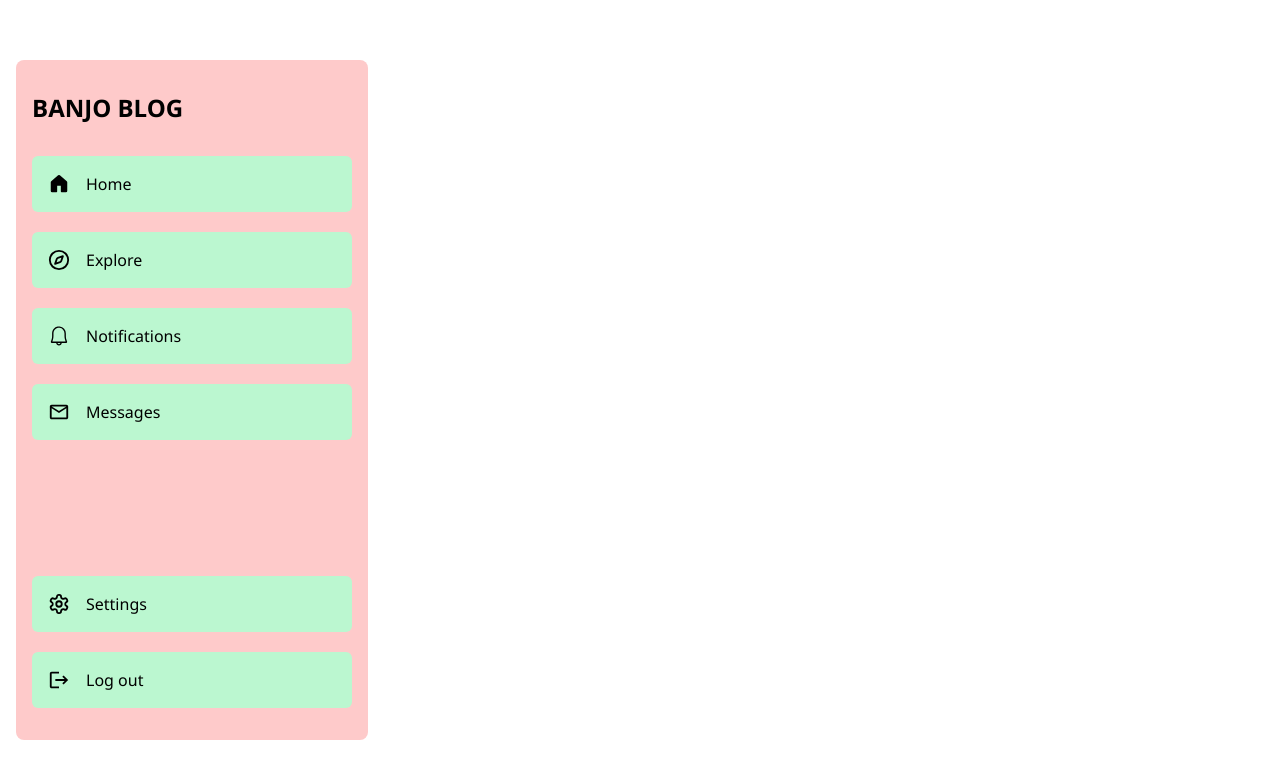
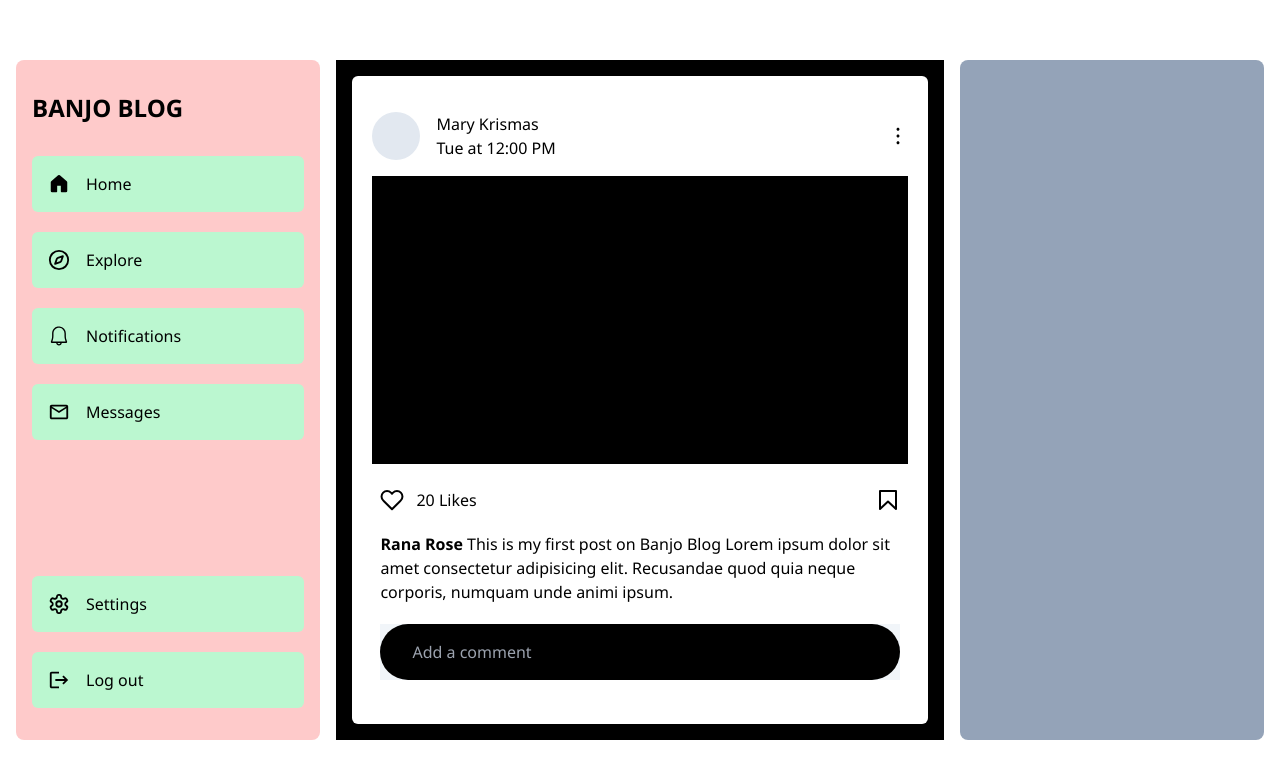
Before and after one commit to UNYUZIMFURA/banjoblog, a Next.js app: page / in a window 1280 px wide. Shown: the top 778 px of the page. Built offline with nearby package versions, Linux system fonts and the light colour scheme.

Commit message:
Style: Building base blocks of the main page

```diff
--- /dev/null
+++ b/app/components/ContentHolder.jsx
@@ -0,0 +1,13 @@
+import Post from "./Post"
+
+const ContentHolder = () => {
+    return (
+        <div className="w-full md:flex-grow flex justify-center p-2 md:p-4 lg:w-1/2 md:h-[85vh] h-full bg-black">
+            <div className="w-full flex justify-center">
+                <Post />
+            </div>
+        </div>
+    )
+}
+
+export default ContentHolder
--- a/app/components/Post.jsx
+++ b/app/components/Post.jsx
@@ -1,7 +1,46 @@
+import { RxDotsVertical } from "react-icons/rx";
+import { FiHeart } from "react-icons/fi";
+import SaveSvg from "../utils/SVGs";
+
 const Post = () => {
-    return (
-    <div>Post</div>
-)
-}
+  return (
+    <div className="w-full min-[550px]:p-5 max-w-[620px] flex flex-col rounded-md bg-white p-2">
+      <div className="py-4 flex justify-between items-center">
+        <div className="flex  gap-4">
+          <div className="h-[3rem] w-[3rem] bg-slate-200 rounded-full"></div>
+          <div className="flex flex-col">
+            <h2>Mary Krismas</h2>
+            <span>Tue at 12:00 PM</span>
+          </div>
+        </div>
+        <RxDotsVertical size={20} />
+      </div>
+      <div className="h-[25rem] bg-black"></div>
+      <div className="py-6 flex flex-col gap-5 px-2">
+        <div className="flex justify-between items-center">
+          <div className="flex gap-3 items-center">
+            <FiHeart size={24} />
+            <span>20 Likes</span>
+          </div>
+          <SaveSvg />
+        </div>
+        <span className="">
+          <span className="font-bold">Rana Rose </span>
+          <span>
+            This is my first post on Banjo Blog Lorem ipsum dolor sit amet
+            consectetur adipisicing elit. Recusandae quod quia neque corporis,
+            numquam unde animi ipsum.
+          </span>
+        </span>
+        <form className="w-full bg-slate-100">
+          <input
+            className="w-full p-4 indent-4 rounded-full bg-black outline-none text-white"
+            placeholder="Add a comment"
+          />
+        </form>
+      </div>
+    </div>
+  );
+};
 
-export default Post
+export default Post;
--- /dev/null
+++ b/app/components/RightSideComponent.jsx
@@ -0,0 +1,7 @@
+const RightSideComponent = () => {
+    return (
+        <div className="hidden md:flex max-w-[22rem] md:w-[22rem] lg:w-[25%] h-[85vh] bg-slate-400 rounded-lg"></div>
+    )
+}
+
+export default RightSideComponent
--- a/app/components/Sidebar.jsx
+++ b/app/components/Sidebar.jsx
@@ -16,7 +16,7 @@ const Sidebar = () => {
     { content: "Messages", icon: <MdOutlineMail size={22} /> },
   ];
   return (
-    <div className="flex flex-col justify-between py-8 px-4 w-[22rem] rounded-lg h-[85vh] top-0 bg-red-200">
+    <div className="hidden lg:flex lg:w-[25%] flex-col justify-between py-8 px-4 max-w-[22rem] rounded-lg h-[85vh] top-0 bg-red-200">
       <div className="flex flex-col gap-8">
         <h1 className="text-2xl font-bold">BANJO BLOG</h1>
         <div className="flex flex-col gap-5">
--- a/app/layout.jsx
+++ b/app/layout.jsx
@@ -4,8 +4,8 @@ import "./globals.css";
 const inter = Inter({ subsets: ["latin"] });
 
 export const metadata = {
-  title: "Create Next App",
-  description: "Generated by create next app",
+  title: "Banjo Blog",
+  description: "A blog website",
 };
 
 export default function RootLayout({ children }) {
--- a/app/page.jsx
+++ b/app/page.jsx
@@ -1,9 +1,13 @@
+import ContentHolder from "./components/ContentHolder";
+import RightSideComponent from "./components/RightSideComponent";
 import Sidebar from "./components/Sidebar";
 
 export default function Home() {
   return (
-    <main className="flex items-center min-h-screen p-4">
-   <Sidebar />
+    <main className="flex items-center justify-center h-screen md:p-4 md:gap-4 max-w-[100rem] xl:gap- 2xl:gap-8 mx-auto">
+      <Sidebar />
+      <ContentHolder />
+      <RightSideComponent />
     </main>
   );
 }
--- /dev/null
+++ b/app/utils/SVGs.jsx
@@ -0,0 +1,26 @@
+const SaveSvg = () => {
+    return (
+      <svg
+        aria-label="Save"
+        cursor="pointer"
+        color="black"
+        fill="black"
+        height="24"
+        role="img"
+        viewBox="0 0 24 24"
+        width="24"
+      >
+        <title>Save</title>
+        <polygon
+          fill="none"
+          points="20 21 12 13.44 4 21 4 3 20 3 20 21"
+          stroke="currentColor"
+          stroke-linecap="round"
+          stroke-linejoin="round"
+          stroke-width="2"
+        ></polygon>
+      </svg>
+    );
+}
+
+export default SaveSvg
```
Also changed, not shown: app/globals.css (line endings or trailing spaces).
